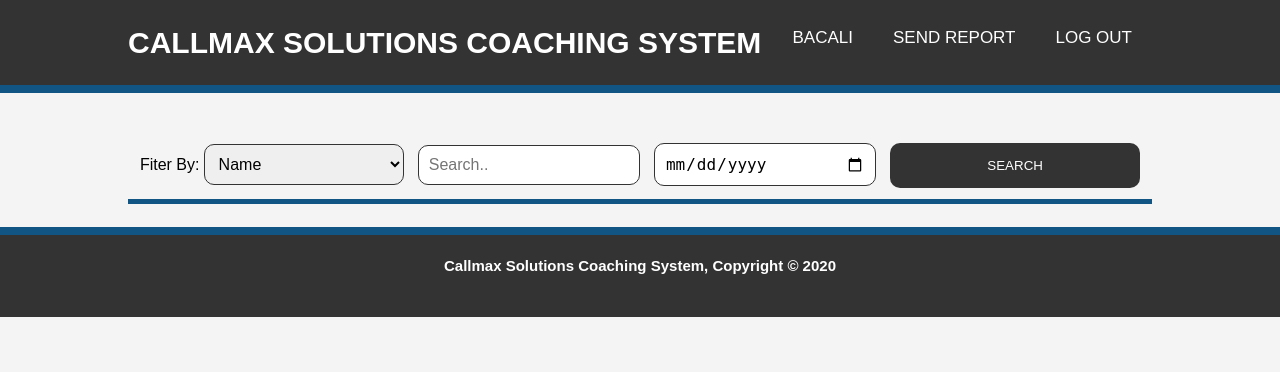
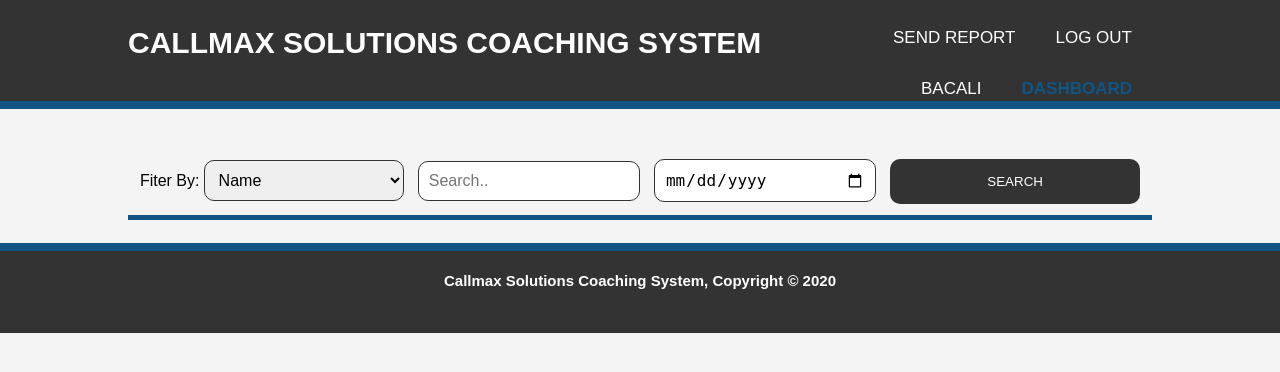
Before and after one commit to lncmchl3/Callmax_Coaching, a PHP site: page /callmaxcoaching/agentSearch/AgentSearch.php in a window 1280 px wide. Shown: the top 372 px of the page. Run offline with PHP 8.4, Linux system fonts and the light colour scheme; a user stored in the database is signed in; data comes from the database, SQL or seed files in the repository.

Commit message:
Latest UI

```diff
--- a/agentSearch/AgentSearch.php
+++ b/agentSearch/AgentSearch.php
@@ -30,6 +30,7 @@
             <ul>
               <li><a href='../logout.php?logout'>Log out</a></li>
               <li><a href='sendReport.php'>Send Report</a></li>
+              <li class="current"><a href='AgentSearch.php'>Dashboard</a></li>
               <li><a href="#"><?php echo $_SESSION['name']; ?> </a></li>
             </ul>
         </nav>
```
